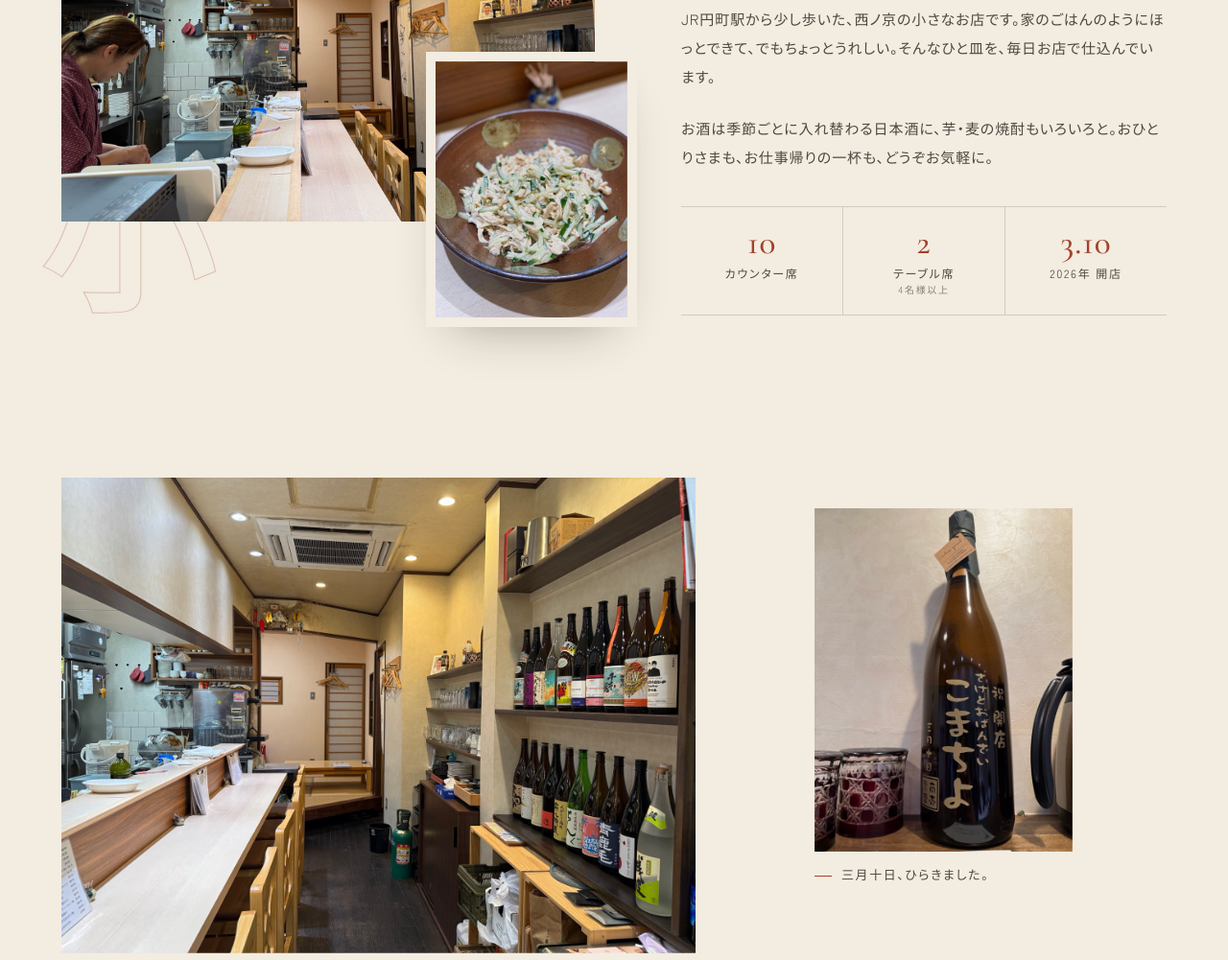
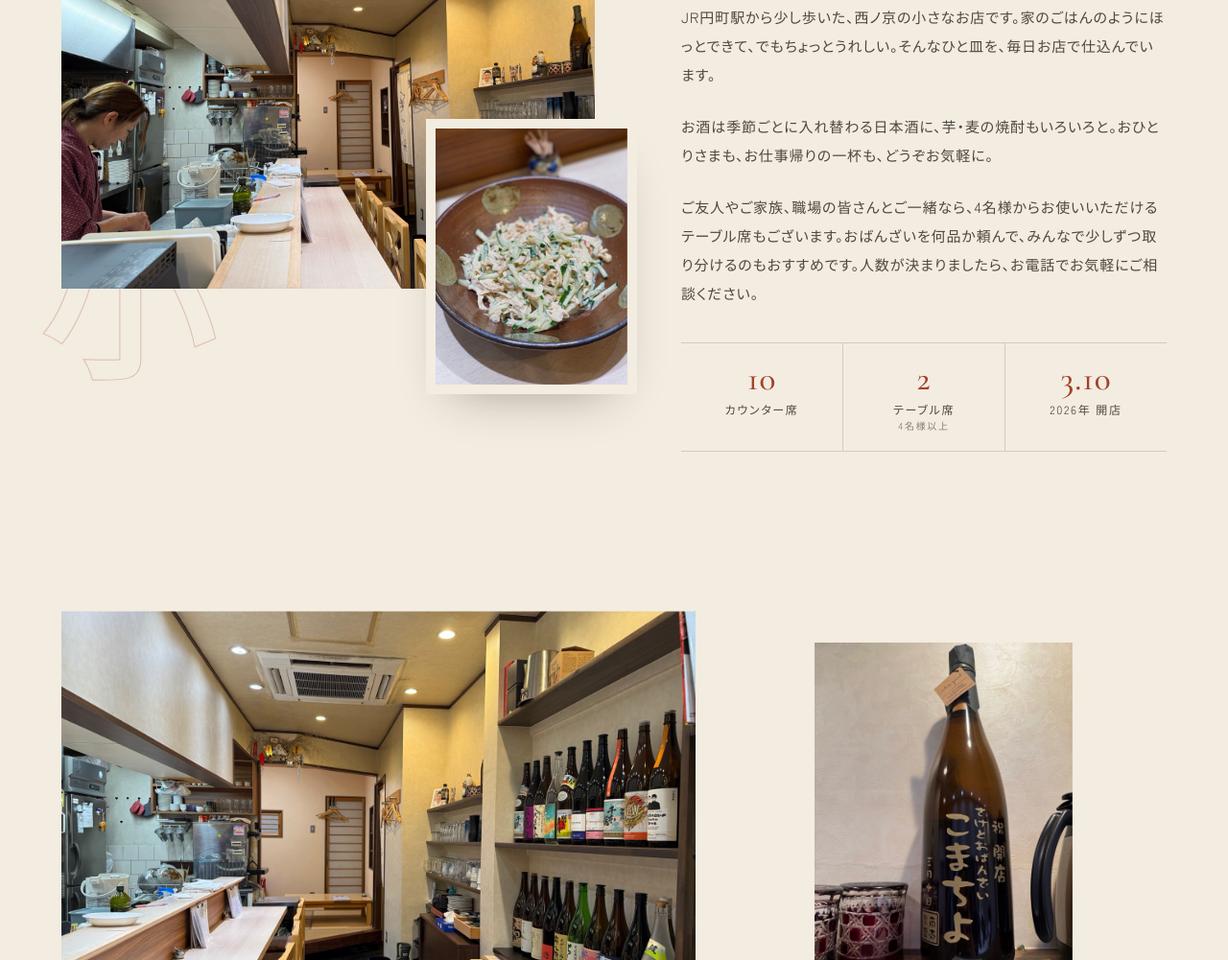
Before and after one commit to andplus-andplus/komachiyo, a plain HTML site: page index.html in a window 1280 px wide. Shown: the part 1518-2519 px from the top of the page at 96% size. Drawn offline with nearby package versions, Linux system fonts and the light colour scheme; a web font is replaced by a local one.

Commit message:
お店紹介に複数人・グループ向けの案内を追加
Co-Authored-By: Claude Opus 5.5 <noreply@anthropic.com>

```diff
--- a/index.html
+++ b/index.html
@@ -138,6 +138,7 @@
       <p class="lead rv">毎日、炊いて、和えて、焼いて。<br>季節の野菜と相談しながら、<br>手づくりのおばんざいを。</p>
       <p class="rv">JR円町駅から少し歩いた、西ノ京の小さなお店です。家のごはんのようにほっとできて、でもちょっとうれしい。そんなひと皿を、毎日お店で仕込んでいます。</p>
       <p class="rv">お酒は季節ごとに入れ替わる日本酒に、芋・麦の焼酎もいろいろと。おひとりさまも、お仕事帰りの一杯も、どうぞお気軽に。</p>
+      <p class="rv">ご友人やご家族、職場の皆さんとご一緒なら、4名様からお使いいただけるテーブル席もございます。おばんざいを何品か頼んで、みんなで少しずつ取り分けるのもおすすめです。人数が決まりましたら、お電話でお気軽にご相談ください。</p>
       <ul class="about-facts rv">
         <li><b>10</b><span>カウンター席</span></li>
         <li><b>2</b><span>テーブル席<small>4名様以上</small></span></li>
```
